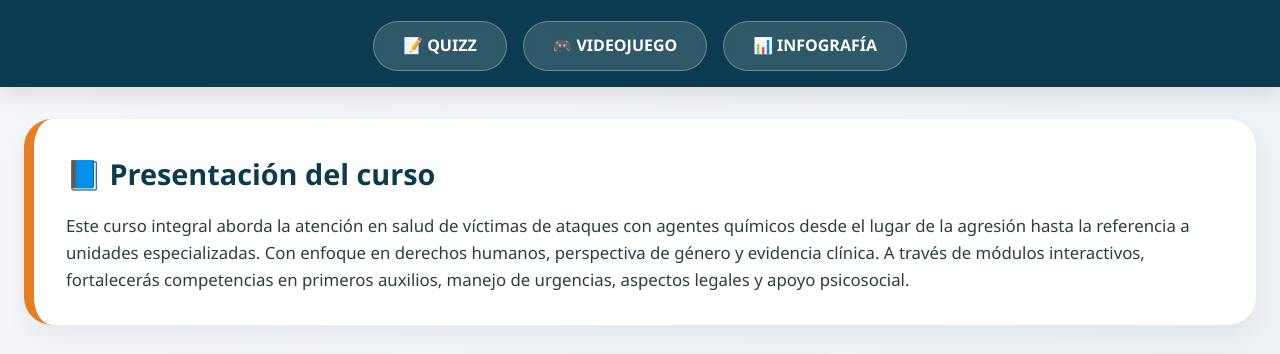
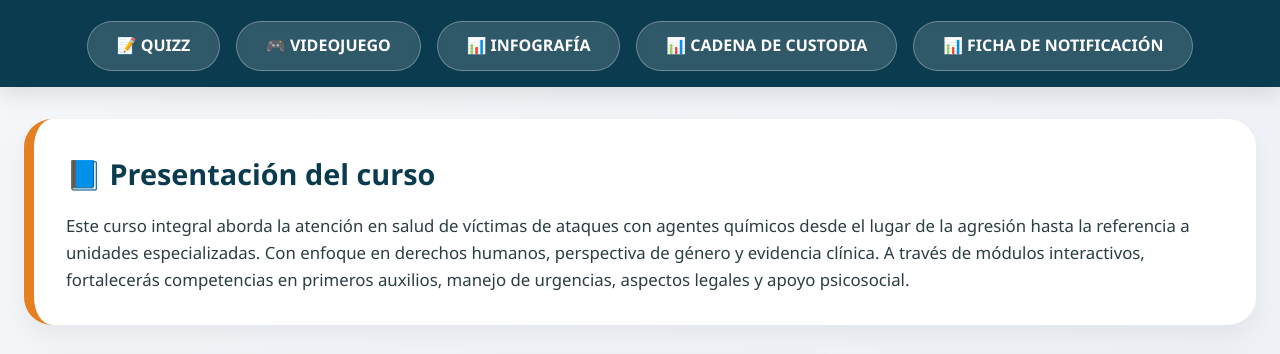
Before and after one commit to rosanarcisaleonbazan-source/ATENCI-N-INTEGRAL-EN-SALUD-A-V-CTIMAS-DE-ATAQUES-CON-AGENTES-QU-MICOS, a plain HTML site: page index.html in a window 1280 px wide. Shown: the part 161-515 px from the top of the page. Drawn offline with Linux system fonts and the light colour scheme.

Commit message:
Update index.html

```diff
--- a/index.html
+++ b/index.html
@@ -48,7 +48,7 @@
             font-style: italic;
         }
 
-        /* Botones principales (Quiz, Videojuego, Infografía) */
+        /* Botones principales (Quiz, Videojuego, Infografía, cadena de custodia, Ficha de notificación) */
         .nav-buttons {
             display: flex;
             flex-wrap: wrap;
@@ -229,6 +229,8 @@
             <a href="quizz.html" class="btn-principal" target="_blank">📝 QUIZZ</a>
             <a href="juego.html" class="btn-principal" target="_blank">🎮 VIDEOJUEGO</a>
             <a href="infografia.html" class="btn-principal" target="_blank">📊 INFOGRAFÍA</a>
+             <a href="cadenadecustodia.html" class="btn-principal" target="_blank">📊 CADENA DE CUSTODIA</a>
+             <a href="ficha.html" class="btn-principal" target="_blank">📊 FICHA DE NOTIFICACIÓN</a>
         </div>
     </div>
 </header>
```
